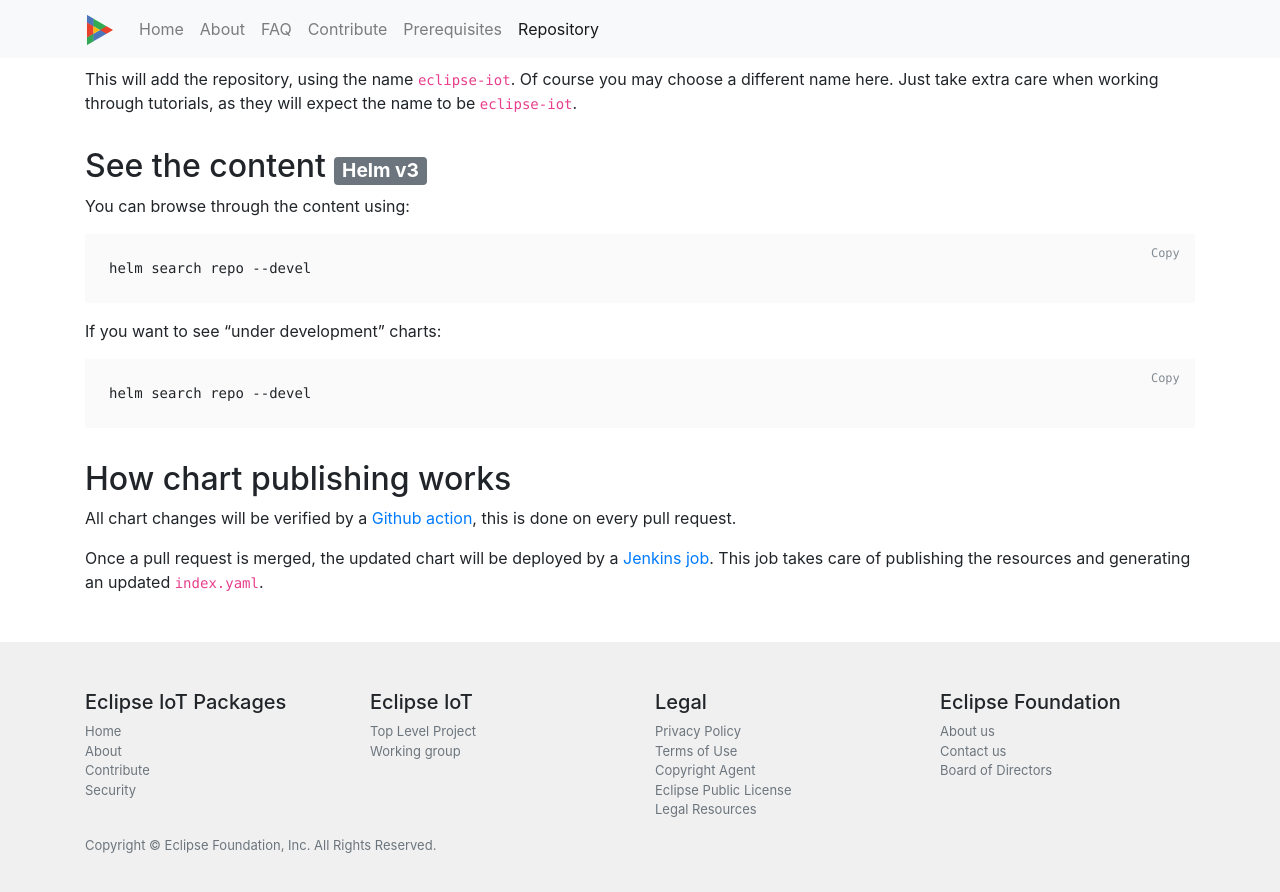
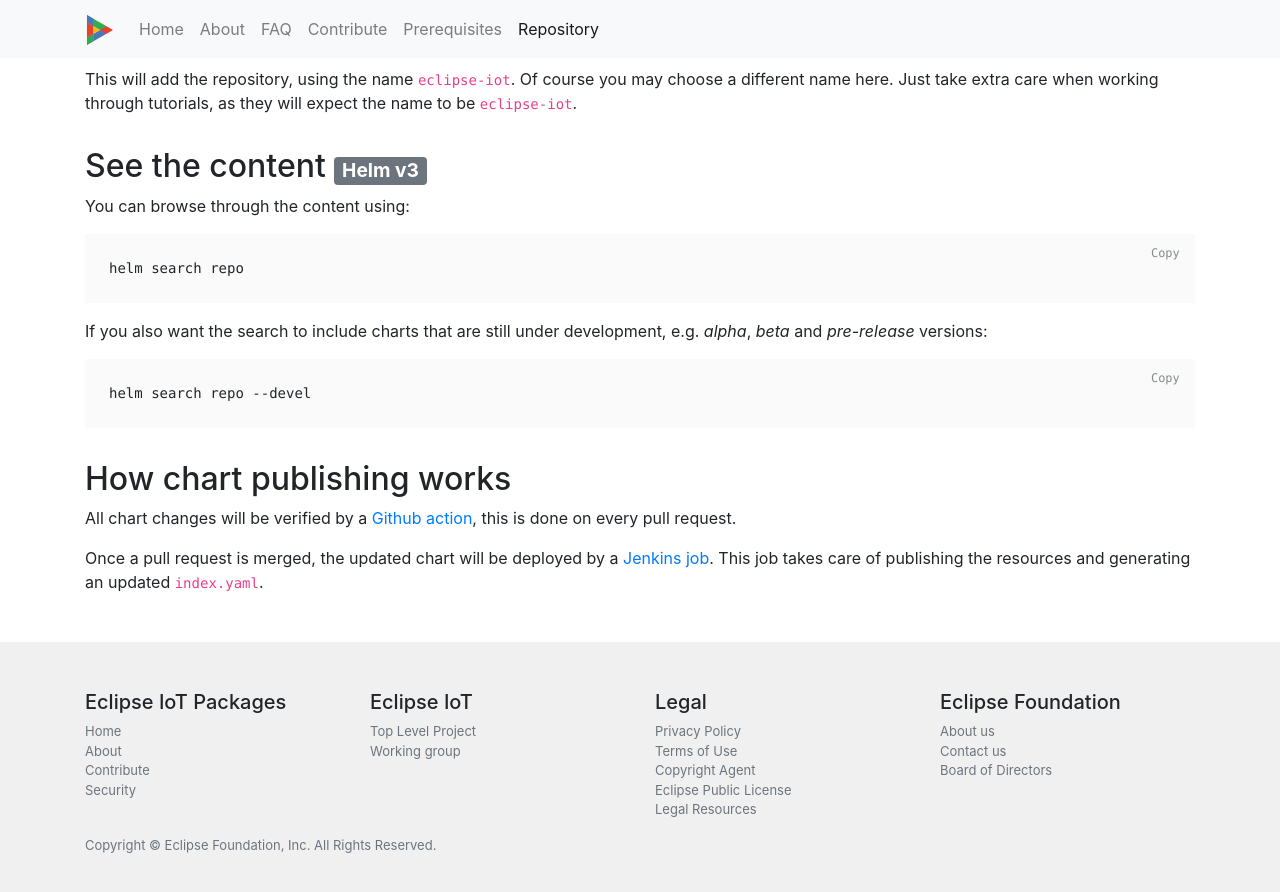
Before and after one commit to eclipse/packages, a Jekyll site: the page built from homepage/repository.md, in a window 1280 px wide and 900 px high, scrolled down 554 px. Shown: the top 892 px of the window. Built offline with Jekyll 4.4.1, drawn with Linux system fonts in a browser that asks for light colours.

Commit message:
Fix search command
The command for browsing release versions of the charts should not
include the --devel parameter.

Signed-off-by: Kai Hudalla <kai.hudalla@bosch.io>

```diff
--- a/homepage/repository.md
+++ b/homepage/repository.md
@@ -30,10 +30,10 @@
 You can browse through the content using:
 
 {% clipboard %}
-    helm search repo --devel
+    helm search repo
 {% endclipboard %}
 
-If you want to see "under development" charts:
+If you also want the search to include charts that are still under development, e.g. *alpha*, *beta* and *pre-release* versions:
 
 {% clipboard %}
     helm search repo --devel
```
